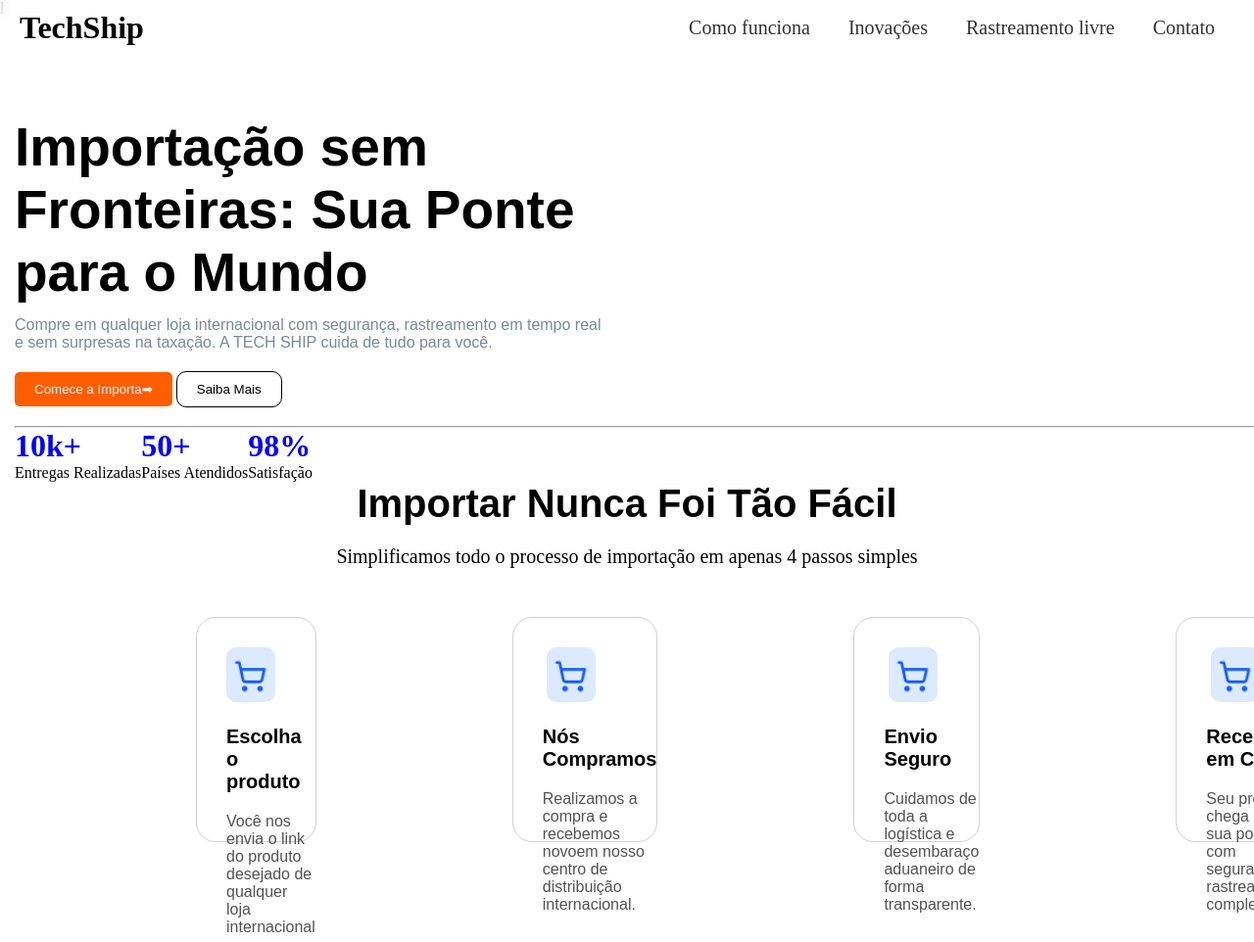
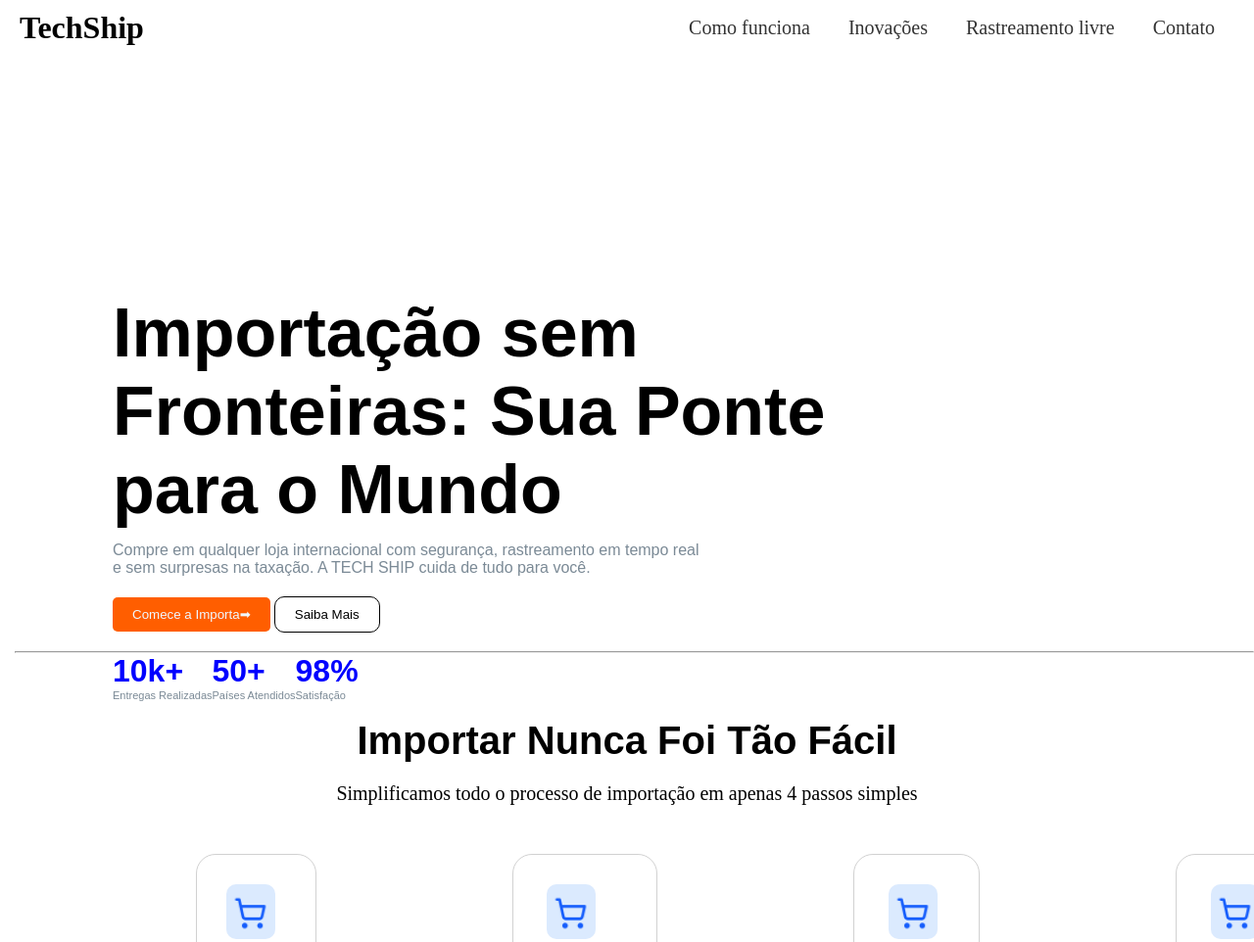
Before and after one commit to GuilhermeBuenoDA/TECH-SHIP, a plain HTML site: page index.html in a window 1280 px wide. Shown: the top 962 px of the page at 98% size. Drawn offline with Linux system fonts and the light colour scheme; files whose address does not match are found by name.

Commit message:
Co-authored-by: Vinicius Santos <ViniSantosC@users.noreply.github.com> Co-authored-by: Patrick Eduardo <Patrick-lab-wq@users.noreply.github.com> Co-authored-by: RyanM28S <RyanM28S@users.noreply.github.com>

```diff
--- a/index.html
+++ b/index.html
@@ -1,5 +1,6 @@
 <!DOCTYPE html>
-<html lang="pt-br">
+
+<html lang="ept-b">
 
 <head>
     <meta charset="UTF-8">
@@ -22,7 +23,6 @@
             </div>
         </div>
     </header>
-    l
     <main>
     <div class="tp">
         <h1 class="tituloprincipal">Importação sem <br> Fronteiras: Sua Ponte <br> para o Mundo</h1>
@@ -38,13 +38,16 @@
             </div>
             <div>
                 <h1>50+</h1>
-                <p>Países Atendidos</p>
+                    <p>Países Atendidos</p>
             </div>
             <div>
                 <h1>98%</h1>
                 <p>Satisfação</p>
             </div>
         </div>
+    </div>
+    <div>
+        <img src="imagem/" alt="">
     </div>
         <!-- Importar Nunca foi tão facil-->
         <div class="tituloimportarnunca">
--- a/style.css
+++ b/style.css
@@ -4,7 +4,7 @@
     box-sizing: border-box;
 
 }
-
+/* inicio */
 .header1 {
     display: flex;
     justify-content: space-between;
@@ -27,21 +27,60 @@
     color: #333;
     font-size: 20px;
 }
+.botao1p {
+    margin-top: 20px;
+    margin-bottom: 20px;
+    margin-left:100px ;
+    border-radius: 5px;
+    border: none;
+    padding: 10px 20px;
+    background-color:rgb(255, 94, 0) ;
+    color: aliceblue;
+}
+.botao2p {
+    margin-top: 20px;
+    margin-bottom: 5px;
+    border-radius: 10px;
+    border: 1px solid black;
+    padding: 10px 20px;
+    background-color:white ;
 
+}
+.mãe {
+    display: flex;
+    margin-left: 100px;
+    font-family: Arial, Helvetica, sans-serif;
+}
+.textembaixo {
+    font-family: Arial, Helvetica, sans-serif;
+    color: rgb(123, 138, 150);
+    font-weight: 10px;
+    margin-left: 100px;
+}
+.tp {
+    margin-left: 15px;
+}
+.mãe h1 {
+    color: blue;
+}
+.mãe p {
+    font-size: 11px;
+    color:rgb(123, 138, 150) ;
+    font-weight: 85px;
+}
+/* inicio final */
 
+/* importar inicio  */
 .tituloimportarnunca {
    text-align: center;
 }
 
 .tituloprincipal {
-    margin-top: 100px;
+    margin-top: 300px;
     font-family: Arial, Helvetica, sans-serif;
-
-    font-size: 40px;
-
-    font-size: 55px;
+    font-size: 70px;
     margin-bottom: 1%;
-
+    margin-left: 100px;
 }
 .tituloimportarnunca {
    text-align: center;
@@ -102,35 +141,4 @@
     margin-top: 20px;
     color: rgb(83, 83, 83);
 }
-.botao1p {
-    margin-top: 20px;
-    margin-bottom: 20px;
-    border-radius: 5px;
-    border: none;
-    padding: 10px 20px;
-    background-color:rgb(255, 94, 0) ;
-    color: aliceblue;
-}
-.botao2p {
-    margin-top: 20px;
-    margin-bottom: 5px;
-    border-radius: 10px;
-    border: 1px solid black;
-    padding: 10px 20px;
-    background-color:white ;
-
-}
-.mãe {
-    display: flex;
-}
-.textembaixo {
-    font-family: Arial, Helvetica, sans-serif;
-    color: rgb(123, 138, 150);
-    font-weight: 10px;
-}
-.tp {
-    margin-left: 15px;
-}
-.mãe h1 {
-    color: blue;
-}
+/*  importar final */
```
Also changed, not shown: img/Carrinho.png (renamed from imagem/Carrinho.png), img/numero1.png (renamed from imagem/numero1.png).
